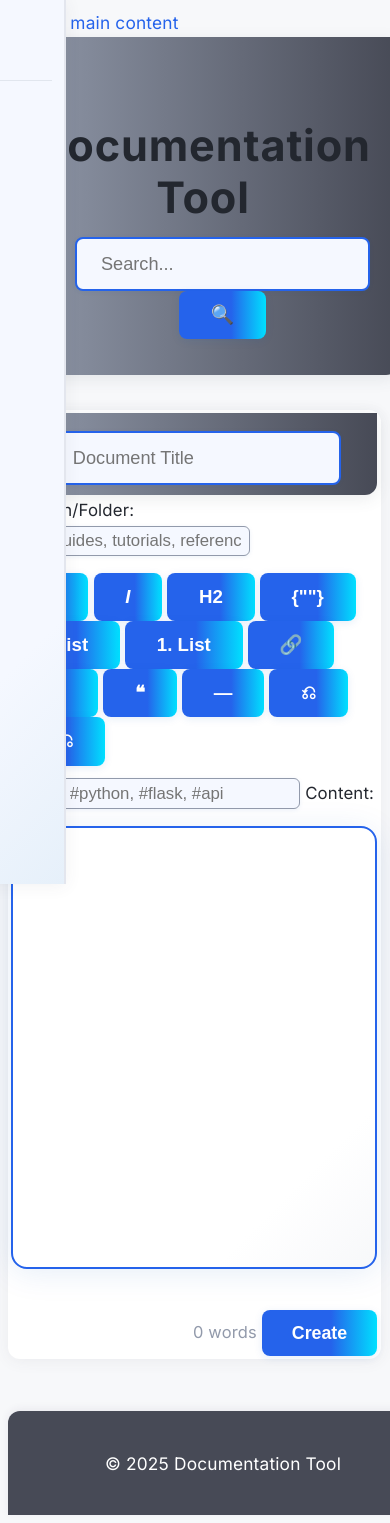
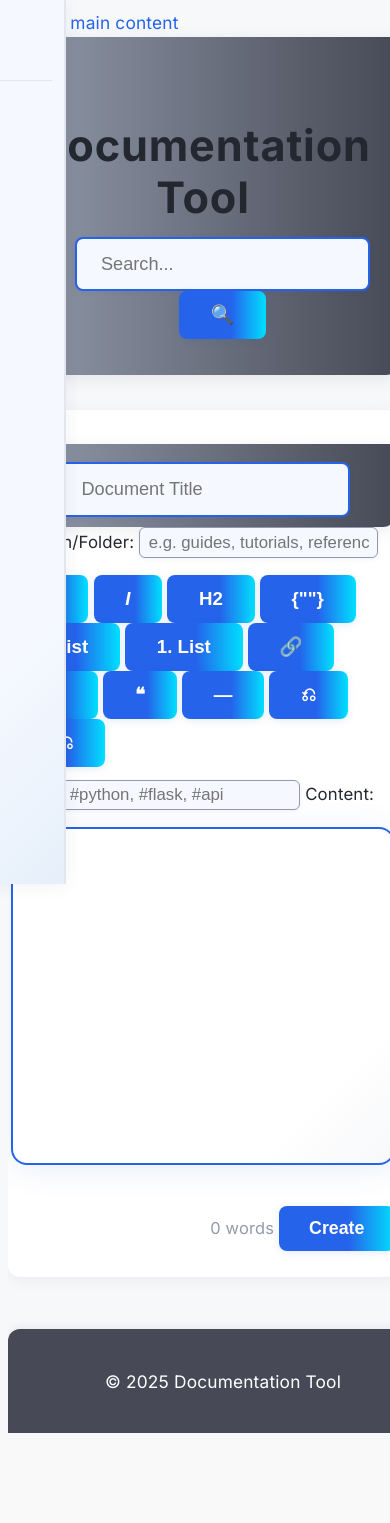
Before and after one commit to NrKhader/documentation_tool, a Flask app: page /new in a window 390 px wide; the page is wider, and only the part inside the window is pictured. After the commit the page ends 1433 px from the top of that part, so only its background shows below. Run offline with Flask 2, Linux system fonts and the light colour scheme.

Commit message:
enhance styling... again

```diff
--- a/src/static/style.css
+++ b/src/static/style.css
@@ -77,6 +77,7 @@ html, body {
   position: relative;
   background-attachment: scroll;
   background-repeat: repeat-y;
+  overflow-x: hidden;
 }
 body {
   min-height: 100vh;
@@ -363,8 +364,10 @@ body.dark-mode .sidebar .folder-label {
   background: var(--card-bg);
   border-radius: var(--radius);
   box-shadow: var(--shadow);
-  padding: 2em 2em 1.5em 2em;
+  padding: 2em clamp(2vw, 4vw, 3em) 1.5em clamp(2vw, 4vw, 3em);
   box-sizing: border-box;
+  max-width: 100vw;
+  overflow-x: auto;
 }
 .page-flex {
   display: flex;
@@ -373,13 +376,15 @@ body.dark-mode .sidebar .folder-label {
   width: 100vw;
   min-height: 100vh;
   box-sizing: border-box;
+  overflow-x: hidden;
 }
 .page-main-container {
   flex: 1 1 0;
   min-width: 0;
-  margin-right: 1em;
+  margin-right: 0;
   margin-left: calc(18vw + 0.5em);
-  padding-left: 1.5em;
+  padding-left: clamp(1vw, 2vw, 2em);
+  padding-right: clamp(1vw, 2vw, 2em);
   box-sizing: border-box;
   background: var(--card-bg);
   border-radius: var(--radius);
@@ -387,34 +392,90 @@ body.dark-mode .sidebar .folder-label {
   max-width: 100vw;
   width: 100%;
   transition: margin-left 0.2s, width 0.2s;
+  overflow-x: auto;
 }
-.markdown-help {
-  flex: 1;
-  background: #d3d5fd;
-  border-left: 2px solid #929aab;
-  color: #474a56;
-  padding: 1.5em 1em 1.5em 1.5em;
-  max-width: 350px;
-  margin-left: 1em;
+.writing-space,
+.writing-space.readonly,
+#writing-space {
+  background: linear-gradient(135deg, #fff 80%, #f7f8fa 100%);
+  color: #181a20;
+  border-radius: var(--radius-lg);
+  border: 2.5px solid var(--primary);
+  min-height: 40vh;
+  font-size: 1.18em;
+  padding: 2.5em clamp(2vw, 4vw, 3em);
+  margin-bottom: 2em;
+  outline: none;
+  box-shadow: var(--shadow-lg);
+  transition: border 0.2s, box-shadow 0.2s, background 0.2s;
+  word-break: break-word;
+  margin-left: auto;
+  margin-right: auto;
+  max-width: 900px;
+  width: 100%;
   box-sizing: border-box;
-  border-radius: 0 var(--radius) var(--radius) 0;
-  min-width: 220px;
-  position: sticky;
-  top: 2em;
-  height: fit-content;
-  align-self: flex-start;
-  z-index: 2;
-  box-shadow: 0 2px 8px rgba(71,74,86,0.04);
+  overflow-x: auto;
 }
-body.dark-mode .container,
-body.dark-mode .page-main-container,
-body.dark-mode .markdown-help {
-  background: var(--card-bg);
-  color: var(--text-main);
-  box-shadow: var(--shadow);
+@media (max-width: 1200px) {
+  .container, .page-main-container {
+    padding-left: clamp(1vw, 2vw, 2em);
+    padding-right: clamp(1vw, 2vw, 2em);
+  }
+  .sidebar { max-width: 200px; }
 }
-body.dark-mode .markdown-help {
-  border-left: 2px solid #929aab;
+@media (max-width: 900px) {
+  .sidebar {
+    position: fixed;
+    left: -100vw;
+    width: 70vw;
+    min-width: 0;
+    max-width: 100vw;
+    z-index: 1000;
+    transition: left 0.3s, width 0.2s;
+  }
+  .sidebar.open {
+    left: 0;
+    box-shadow: 2px 0 16px rgba(0,0,0,0.18);
+  }
+  .page-main-container {
+    margin-left: 0;
+    width: 100vw;
+    padding-left: clamp(1vw, 2vw, 1em);
+    padding-right: clamp(1vw, 2vw, 1em);
+  }
+  .container {
+    width: 98vw;
+    padding-left: clamp(1vw, 2vw, 1em);
+    padding-right: clamp(1vw, 2vw, 1em);
+  }
+}
+@media (max-width: 600px) {
+  .sidebar {
+    width: 100vw;
+    min-width: 0;
+    left: -100vw;
+    border-radius: 0;
+  }
+  .sidebar.open {
+    left: 0;
+    width: 100vw;
+  }
+  .page-main-container, .container {
+    width: 100vw;
+    padding-left: 0.2em;
+    padding-right: 0.2em;
+    margin-left: 0;
+  }
+  .writing-space,
+  .writing-space.readonly,
+  #writing-space {
+    padding-left: 0.2em;
+    padding-right: 0.2em;
+    max-width: 100vw;
+  }
+}
+html, body {
+  overflow-x: hidden;
 }
 
 /* === 6. Buttons & Inputs === */
@@ -499,7 +560,7 @@ body.dark-mode input[type="text"]:focus, body.dark-mode textarea:focus, body.dar
   border: 2.5px solid var(--primary);
   min-height: 40vh;
   font-size: 1.18em;
-  padding: 2.5em 2em;
+  padding: 2.5em clamp(2vw, 4vw, 3em);
   margin-bottom: 2em;
   outline: none;
   box-shadow: var(--shadow-lg);
@@ -508,7 +569,11 @@ body.dark-mode input[type="text"]:focus, body.dark-mode textarea:focus, body.dar
   margin-left: auto;
   margin-right: auto;
   max-width: 900px;
-  display: block;
+  width: 100%;
+  padding-left: 2.5vw;
+  padding-right: 2.5vw;
+  box-sizing: border-box;
+  overflow-x: auto;
 }
 .writing-space:focus,
 #writing-space:focus {
@@ -699,7 +764,10 @@ body.dark-mode .tag:hover, body.dark-mode .tag:focus {
 
 /* === 9. Responsive Design === */
 @media (max-width: 1200px) {
-  .container, .page-main-container { padding: 1.2em; }
+  .container, .page-main-container {
+    padding-left: clamp(1vw, 2vw, 2em);
+    padding-right: clamp(1vw, 2vw, 2em);
+  }
   .sidebar { max-width: 200px; }
 }
 @media (max-width: 900px) {
@@ -719,11 +787,13 @@ body.dark-mode .tag:hover, body.dark-mode .tag:focus {
   .page-main-container {
     margin-left: 0;
     width: 100vw;
-    padding-left: 0.5em;
+    padding-left: clamp(1vw, 2vw, 1em);
+    padding-right: clamp(1vw, 2vw, 1em);
   }
   .container {
     width: 98vw;
-    padding: 1em;
+    padding-left: clamp(1vw, 2vw, 1em);
+    padding-right: clamp(1vw, 2vw, 1em);
   }
 }
 @media (max-width: 600px) {
@@ -739,8 +809,16 @@ body.dark-mode .tag:hover, body.dark-mode .tag:focus {
   }
   .page-main-container, .container {
     width: 100vw;
-    padding: 0.2em;
+    padding-left: 0.2em;
+    padding-right: 0.2em;
     margin-left: 0;
+  }
+  .writing-space,
+  .writing-space.readonly,
+  #writing-space {
+    padding-left: 0.2em;
+    padding-right: 0.2em;
+    max-width: 100vw;
   }
 }
 
```
